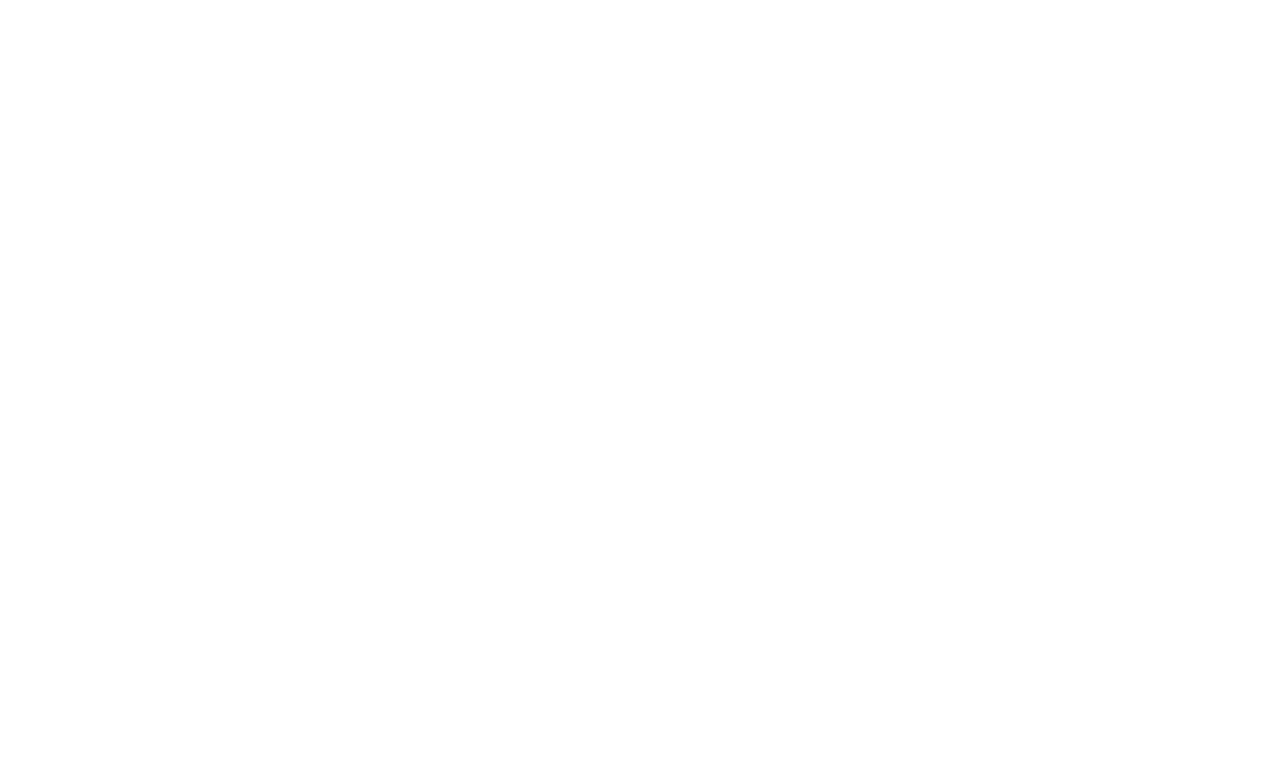
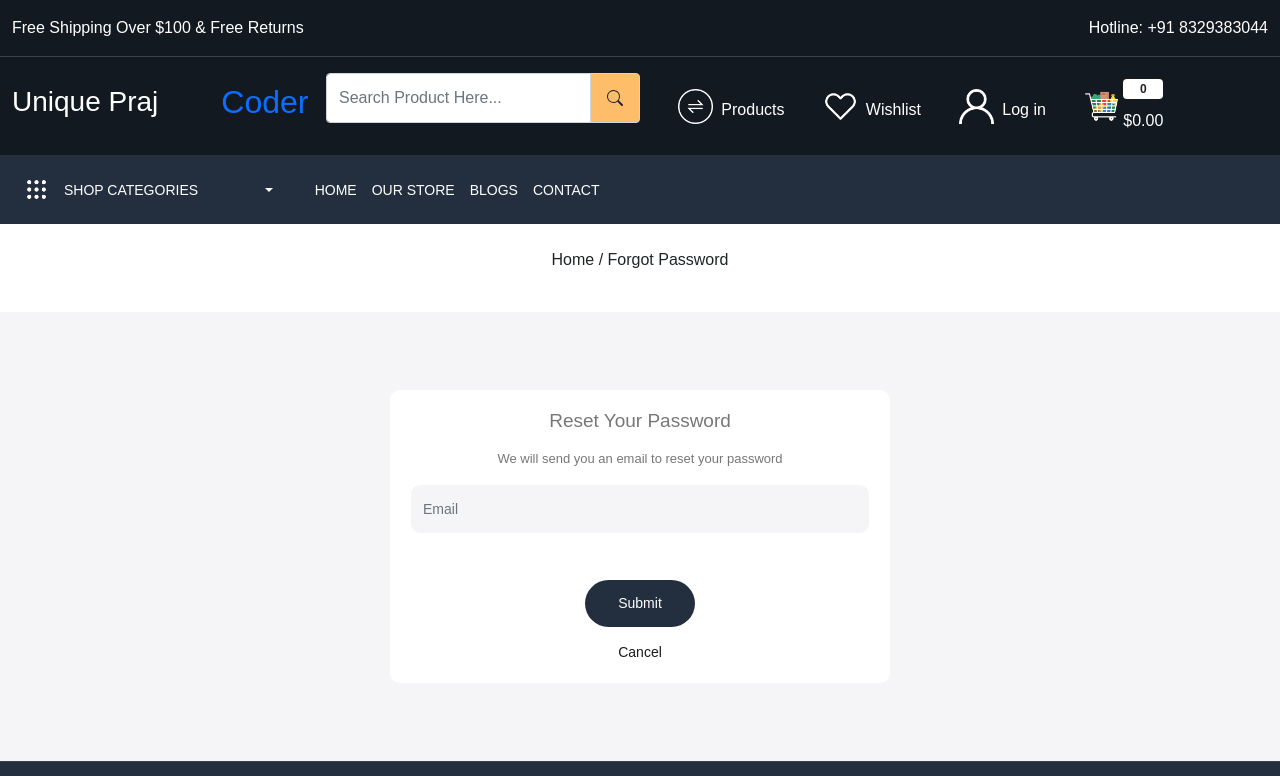
Before and after one commit to uniquepraj86/E-commerce, a React (Create React App) app: page /forgot-password in a window 1280 px wide. Before the commit this address had no page. Shown: the top 776 px of the page. Built offline with nearby package versions, Linux system fonts and the light colour scheme.

Commit message:
prajakta: forgot Passward and customInput

```diff
--- a/package.json
+++ b/package.json
@@ -7,6 +7,7 @@
     "@testing-library/jest-dom": "^5.17.0",
     "@testing-library/react": "^13.4.0",
     "@testing-library/user-event": "^13.5.0",
+    "formik": "^2.4.5",
     "icons": "^1.0.0",
     "react": "^18.2.0",
     "react-dom": "^18.2.0",
--- a/src/App.js
+++ b/src/App.js
@@ -10,6 +10,7 @@
 import CompareProduct from './pages/CompareProduct'
 import Wishlist from './pages/Wishlist';
 import LogIn from './pages/LogIn'
+import ForgotPassword from './pages/ForgotPassward';
 
 
 function App() {
@@ -26,6 +27,7 @@
            <Route path='compare-product' element={<CompareProduct/>}/>
            <Route path='wishlist' element={<Wishlist/>}/>
            <Route path='log-in' element={<LogIn/>}/>
+           <Route path='forgot-password' element={<ForgotPassword/>}/>
           </Route>
       </Routes>
   </BrowserRouter>
--- /dev/null
+++ b/src/components/CustomInput.js
@@ -0,0 +1,21 @@
+import React from "react";
+
+const CustomInput = (props) => {
+  const { type, name, placeholder, classname, value, onChange, onBlur,disabled } = props;
+  return (
+    <div>
+      <input
+        type={type}
+        name={name}
+        placeholder={placeholder}
+        className={`form-control ${classname}`}
+        value={value}
+        onChange={onChange}
+        onBlur={onBlur}
+        disabled={disabled}
+      />
+    </div>
+  );
+};
+
+export default CustomInput;
--- /dev/null
+++ b/src/pages/ForgotPassward.js
@@ -0,0 +1,52 @@
+import React from "react";
+import BreadCrumb from "../components/BreadCrumb";
+import Meta from "../components/Meta";
+import { Link, useNavigate } from "react-router-dom";
+import Container from "../components/Container";
+import CustomInput from "../components/CustomInput";
+import { useFormik } from "formik";
+// import * as yup from "yup";
+import { useDispatch, useSelector } from "react-redux";
+// import { forgotPasswordToken } from "../features/user/userSlice";
+
+
+
+
+const ForgotPassword = () => {
+
+
+
+  return (
+    <>
+      <Meta title={"Forgot Password"} />
+      <BreadCrumb title="Forgot Password" />
+      <Container class1="login-wrapper py-5 home-wrapper-2">
+        <div className="row">
+          <div className="col-12">
+            <div className="auth-card">
+              <h3 className="text-center mb-3">Reset Your Password</h3>
+              <p className="text-center mt-2 mb-3">
+                We will send you an email to reset your password
+              </p>
+              <form action="" className="d-flex flex-column gap-15">
+                <CustomInput type="email" name="email" placeholder="Email"/>
+                <div className="error text-center">
+                </div>
+                <div>
+                  <div className="mt-3 d-flex justify-content-center flex-column gap-15 align-items-center">
+                    <button className="button border-0" type="submit">
+                      Submit
+                    </button>
+                    <Link to="/login">Cancel</Link>
+                  </div>
+                </div>
+              </form>
+            </div>
+          </div>
+        </div>
+      </Container>
+    </>
+  );
+};
+
+export default ForgotPassword;
--- a/src/pages/LogIn.js
+++ b/src/pages/LogIn.js
@@ -2,6 +2,8 @@
 import BreadCrumb from "../components/BreadCrumb";
 import Meta from "../components/Meta";
 import { Link } from "react-router-dom";
+import CustomInput from "../components/CustomInput";
+
 const LogIn = () => {
   return (
     <>
@@ -14,10 +16,10 @@
             <h2 className="text-center mb-5">Login</h2>
              <form action="action"className="d-flex flex-column gap-30">
               <div>
-              <input type="email" name="email" placeholder="E-mail" className="form-control" />
+              <CustomInput type="email" name="email" placeholder="Email" className="form-control"/>
               </div>
               <div>
-              <input type="password" name="password" placeholder="password" className="form-control"/>
+              <CustomInput type="password" name="Password" placeholder="Password" className="form-control"/>
               </div>
               <div>
                 <Link to='/forgot-password' className="font-weight-bold mb-2">Forgot Password?</Link>
```
Also changed, not shown: 1 other file (tests, documents, lock files or other folders).
